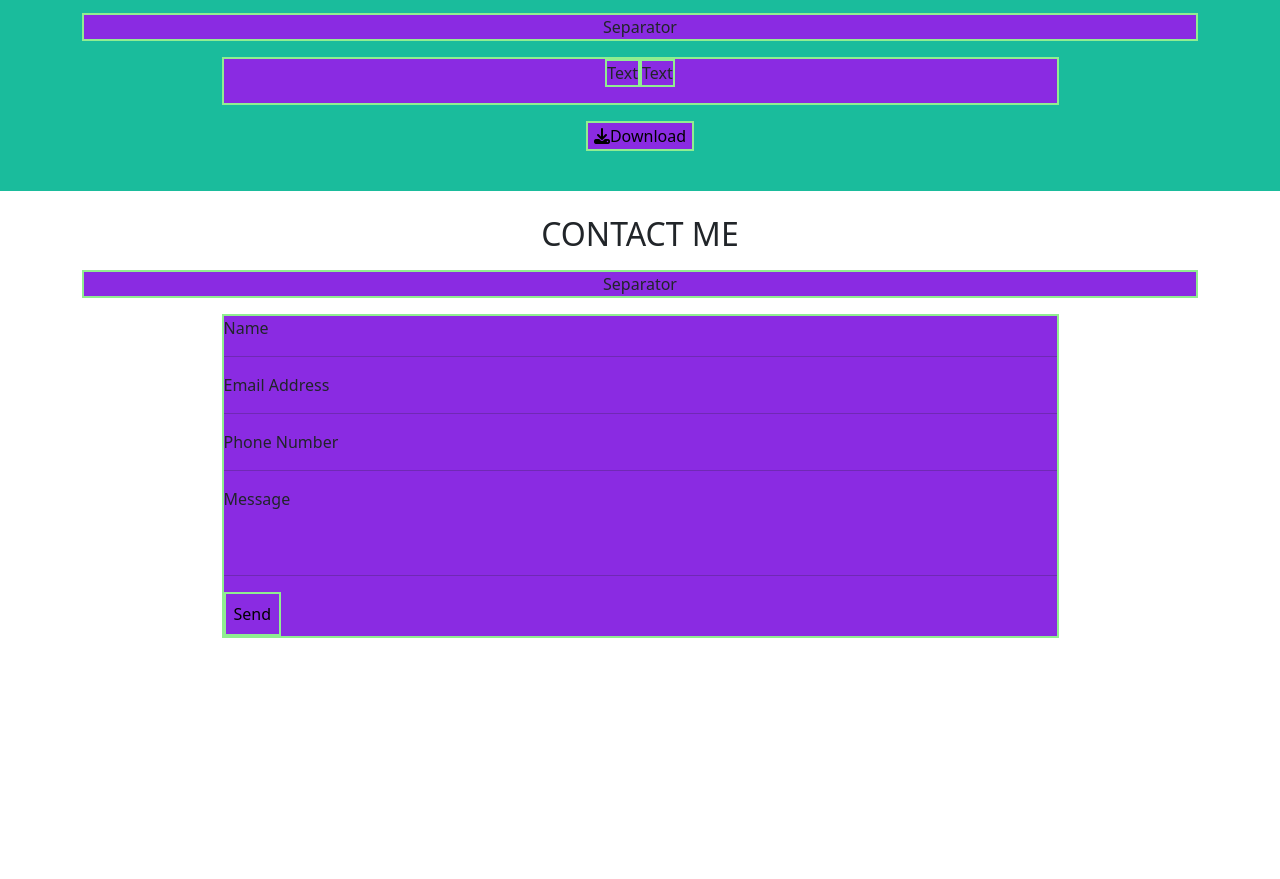
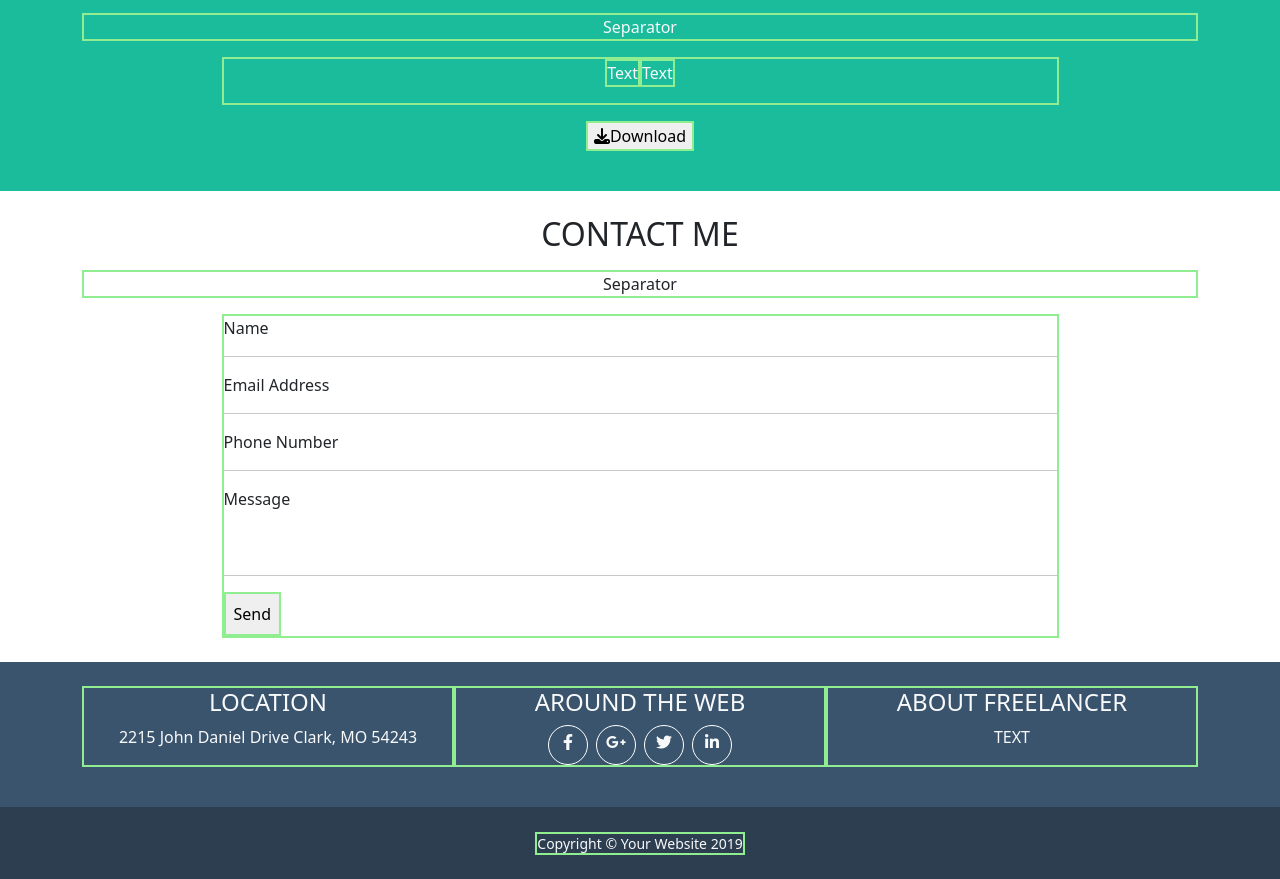
Before and after one commit to robertoraciti/html-css-bootstrap-freelancer, a plain HTML site: page index.html in a window 1280 px wide. Shown: the part 1353-2232 px from the top of the page. Before the commit the page ends 2015 px from the top, so only its background shows below. Drawn offline with nearby package versions, Linux system fonts and the light colour scheme.

Commit message:
Add footer and complete ex

```diff
--- a/css/style.css
+++ b/css/style.css
@@ -5,7 +5,7 @@
 
 .box {
   border: 2px solid lightgreen;
-  background-color: blueviolet;
+  /* background-color: white; */
 }
 
 #jumbotron {
@@ -19,3 +19,22 @@
 #about {
   background-color: #1abc9c;
 }
+
+#upper-footer {
+  background-color: #3a546d;
+}
+
+.icons {
+  width: 40px;
+  aspect-ratio: 1;
+  border-radius: 50%;
+  border: 1px solid white;
+}
+
+/* #upper-footer .box {
+  width: calc(100% / 3);
+} */
+
+#lower-footer {
+  background-color: #2c3e50;
+}
--- a/index.html
+++ b/index.html
@@ -28,7 +28,7 @@
         <div class="box">
           <i class="text-muted d-md-none fa-solid fa-bars fa-xl"></i>
         </div>
-        <div class="box d-none d-md-flex">
+        <div class="text-light box d-none d-md-flex">
           <div class="box me-2">link</div>
           <div class="box me-2">link</div>
           <div class="box me-2">link</div>
@@ -96,7 +96,7 @@
       <!-- ABOUT -->
 
       <section id="about" class="py-4">
-        <div class="text-center container">
+        <div class="text-center text-light container">
           <h2 class="mb-3">ABOUT</h2>
           <div class="box mb-3">Separator</div>
           <div
@@ -131,5 +131,45 @@
         </div>
       </section>
     </main>
+
+    <!-- FOOTER -->
+
+    <footer>
+      <section id="upper-footer" class="py-4">
+        <div
+          class="container text-center text-light d-md-flex justify-content-between"
+        >
+          <div class="box mb-3 md-me-4 w-50">
+            <h4>LOCATION</h4>
+            <p class="mb-3">2215 John Daniel Drive Clark, MO 54243</p>
+          </div>
+          <div class="box mb-3 md-me-4 w-50">
+            <h4>AROUND THE WEB</h4>
+            <div class="d-flex justify-content-center">
+              <div class="icons me-2">
+                <i class="lh-lg fa-brands fa-facebook-f"></i>
+              </div>
+              <div class="icons me-2">
+                <i class="lh-lg fa-brands fa-google-plus-g"></i>
+              </div>
+              <div class="icons me-2">
+                <i class="lh-lg fa-brands fa-twitter"></i>
+              </div>
+              <div class="icons">
+                <i class="lh-lg fa-brands fa-linkedin-in"></i>
+              </div>
+            </div>
+          </div>
+
+          <div class="box mb-3 w-50">
+            <h4>ABOUT FREELANCER</h4>
+            <p>TEXT</p>
+          </div>
+        </div>
+      </section>
+      <section id="lower-footer" class="py-4 text-center text-light">
+        <small class="box">Copyright © Your Website 2019 </small>
+      </section>
+    </footer>
   </body>
 </html>
```
